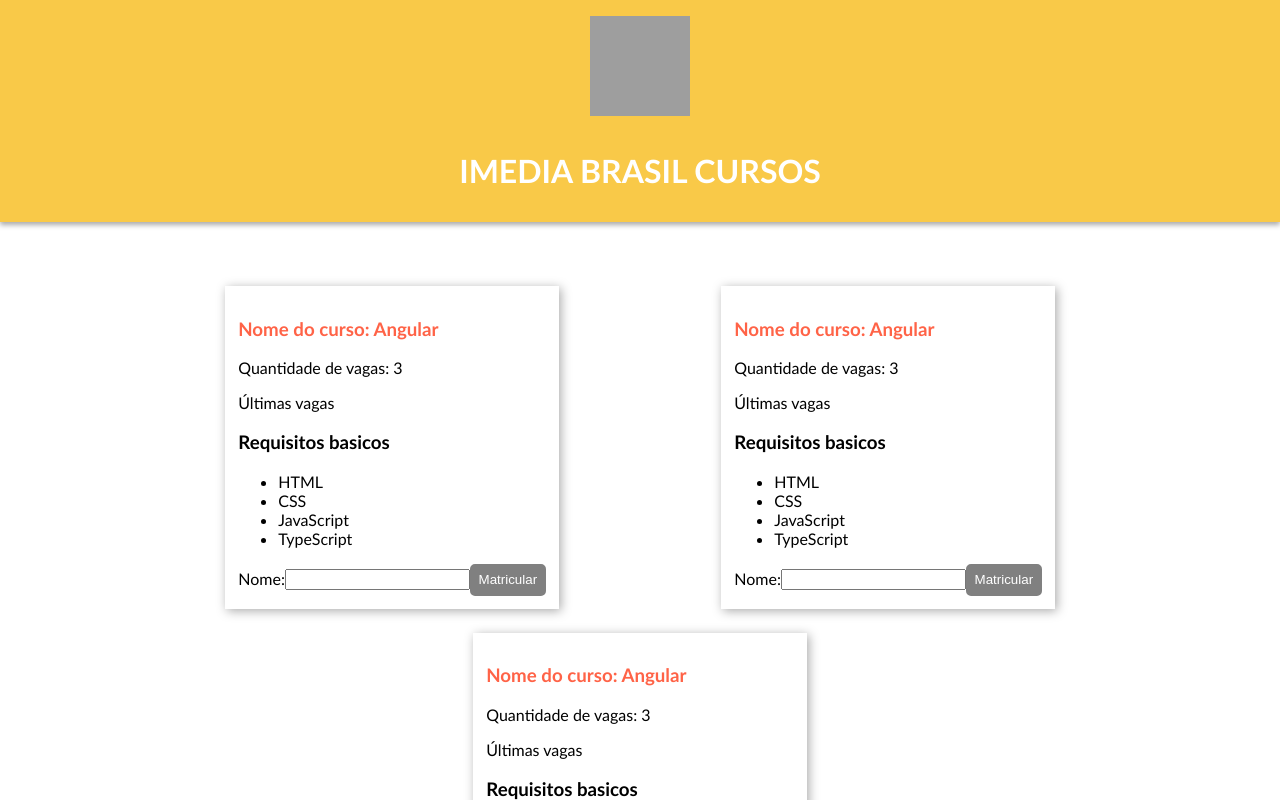
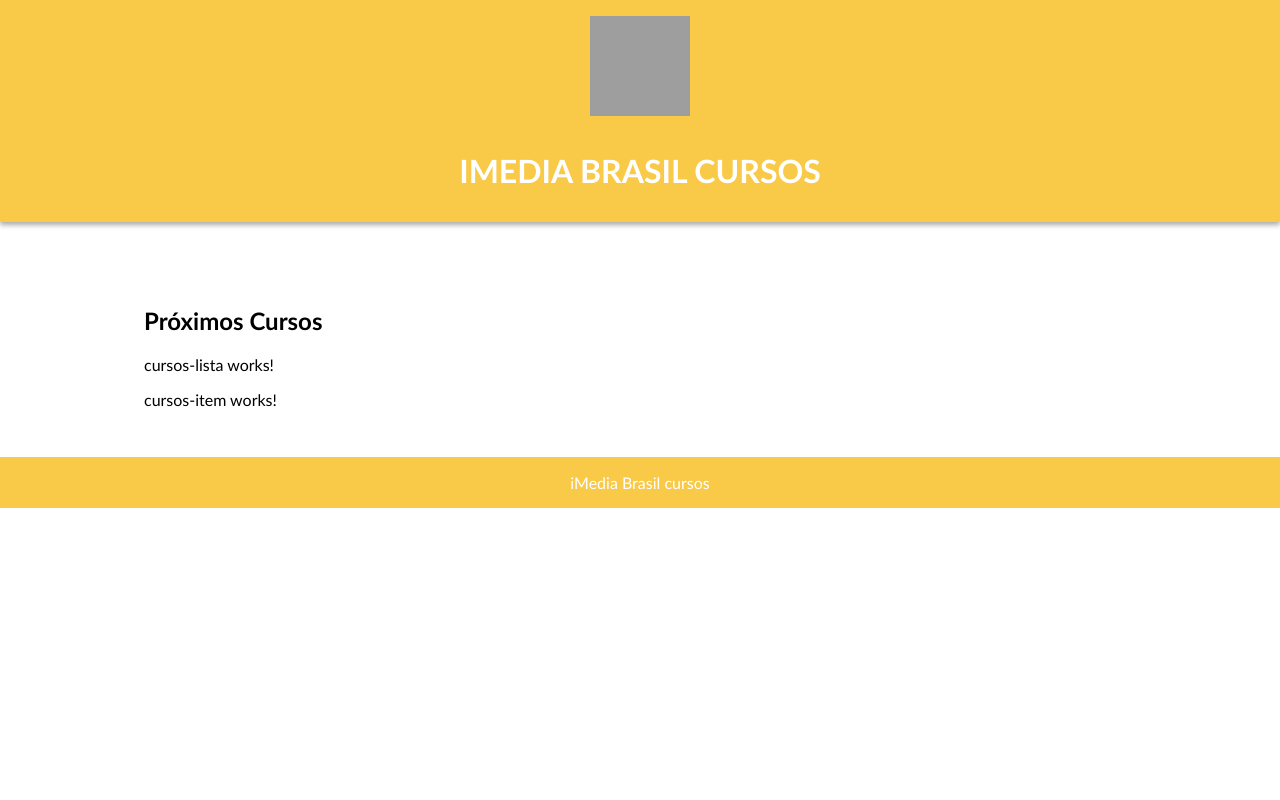
Before and after one commit to fellyph/curso-angular, an Angular app: page / in a window 1280 px wide. Shown: the top 800 px of the page. Built offline with nearby package versions, Linux system fonts and the light colour scheme; grey boxes are pictures that could not be loaded.

Commit message:
conecting components

```diff
--- a/src/app/app.component.ts
+++ b/src/app/app.component.ts
@@ -2,14 +2,7 @@ import { Component } from '@angular/core';
 
 @Component({
   selector: 'app-root',
-  template: `
-  <div class="container">
-    <div class="course-list">
-      <app-curso></app-curso>
-      <app-curso></app-curso>
-      <app-curso></app-curso>
-    </div>
-  </div>`,
+  template: '<app-cursos></app-cursos>',
 })
 
 export class AppComponent { }
--- a/src/app/cursos/cursos-lista/cursos-lista.component.html
+++ b/src/app/cursos/cursos-lista/cursos-lista.component.html
@@ -1,3 +1,4 @@
 <p>
   cursos-lista works!
+  <app-cursos-item></app-cursos-item>
 </p>
--- a/src/app/cursos/cursos.component.html
+++ b/src/app/cursos/cursos.component.html
@@ -1,3 +1,4 @@
-<p>
-  cursos works!
-</p>
+<section class="container" id='app'>
+  <h2>Próximos Cursos</h2>
+  <app-cursos-lista></app-cursos-lista>
+</section>
--- a/src/app/cursos/cursos.component.ts
+++ b/src/app/cursos/cursos.component.ts
@@ -1,4 +1,5 @@
 import { Component, OnInit } from '@angular/core';
+import { Curso } from './curso';
 
 @Component({
   selector: 'app-cursos',
@@ -6,6 +7,12 @@ import { Component, OnInit } from '@angular/core';
   styleUrls: ['./cursos.component.css']
 })
 export class CursosComponent implements OnInit {
+  public cursosData = [
+      new Curso('JavaScript', 'Desenvolvimento', 30, '#', '27 Abr'),
+      new Curso('TypeScript', 'Desenvolvimento', 30, '#', '10 Abr'),
+      new Curso('Angular', 'Desenvolvimento', 50, '#', '30 Ago'),
+      new Curso('React.js', 'Desenvolvimento', 60, '#', '10 Out'),
+    ];
 
   constructor() { }
 
```
